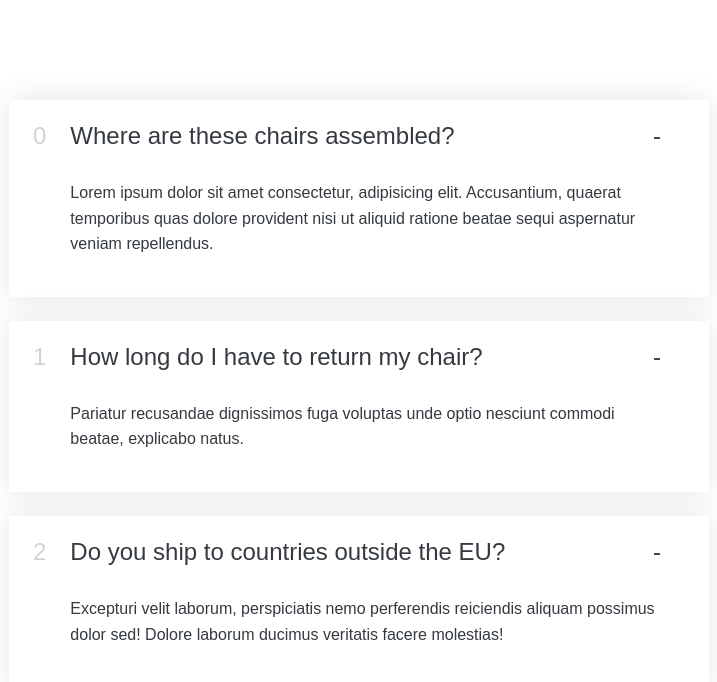
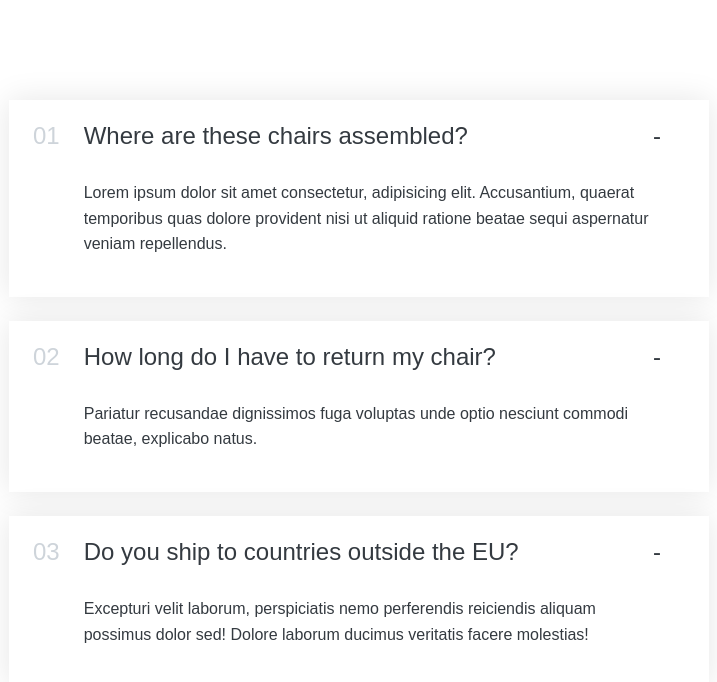
Before and after one commit to gabriele-andolina/accordion, a React (Create React App) app: page / in a window 1280 px wide. Shown: the top 682 px of the page, without its empty margins (281-998 px from the left). Built offline with nearby package versions, Linux system fonts and the light colour scheme.

Commit message:
Components: Added conditional in AccordionItem to add 0 if number < 9

```diff
--- a/src/App.js
+++ b/src/App.js
@@ -36,7 +36,7 @@ function Accordion({ data }) {
 function AccordionItem({ number, title, text }) {
     return (
         <div className="item">
-            <p className="number">{number}</p>
+            <p className="number">{number < 9 ? `0${number + 1}` : number}</p>
             <p className="title">{title}</p>
             <p className="icon">-</p>
             <div className="content-box">{text}</div>
```
